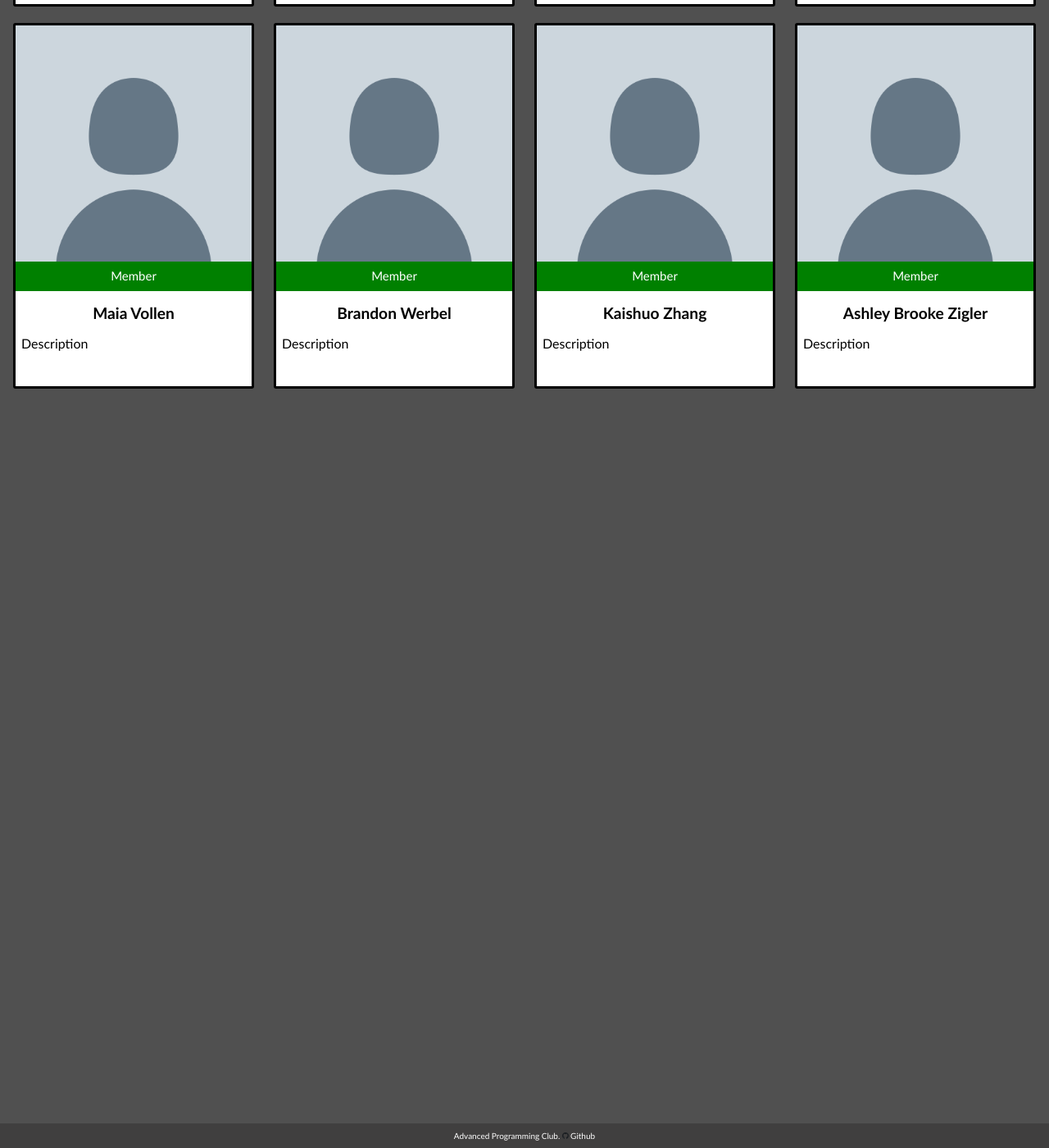
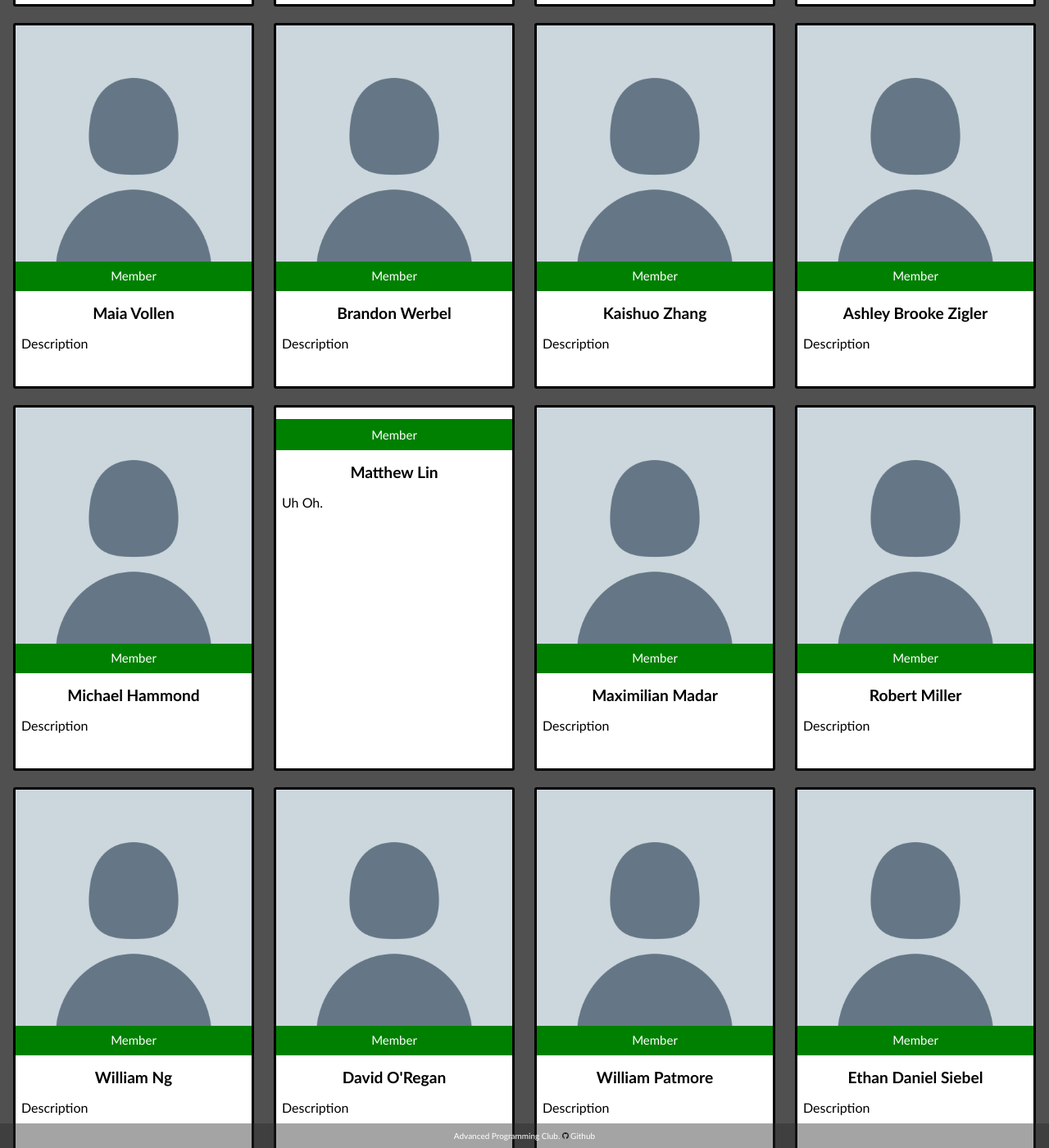
Before and after one commit to apc-gmhs/apc-website, a Jekyll site: the page built from _pages/about_us.html, in a window 1280 px wide and 1400 px high, scrolled down 9971 px. Shown: the whole window at 82% size. Built offline with Jekyll 4.4.1, drawn with Linux system fonts in a browser that asks for light colours; a script that is not in the unit is left out; some of the changed text lies outside the part shown.

Commit message:
CI: Automatically generated member data

```diff
--- a/_data/members.json
+++ b/_data/members.json
@@ -13,7 +13,7 @@
             "desc": "Description"
         },
         {
-            "imagepath": "https://scontent-atl3-1.cdninstagram.com/v/t51.2885-19/76938864_2563035387249308_1144268116168015872_n.jpg?_nc_ht=scontent-atl3-1.cdninstagram.com&_nc_ohc=N4D1I0eG6gUAX9QmLNj&oh=e285e8c29516a4165305acd5fcad062b&oe=5EBC1D68",
+            "imagepath": "https://scontent-atl3-1.cdninstagram.com/v/t51.2885-19/76938864_2563035387249308_1144268116168015872_n.jpg?_nc_ht=scontent-atl3-1.cdninstagram.com&_nc_ohc=u6pBQsEN9nwAX9g3b_5&oh=f32247ab9f2eb46fa33d9f109f83ba3d&oe=5EC011E8",
             "label": "Member",
             "name": "Danny Oppenheimer",
             "desc": "Freshmen boi who worked on the APC website and is basically hackerman himself."
@@ -121,7 +121,7 @@
             "desc": "Member of the advanced program club. Programming and Physics are my forté"
         },
         {
-            "imagepath": "https://scontent-atl3-1.cdninstagram.com/v/t51.2885-19/92028572_2363068673992878_5958965625085755392_n.jpg?_nc_ht=scontent-atl3-1.cdninstagram.com&_nc_ohc=_diHykyw0awAX-DR_OU&oh=cca22bf2e5f28913ce663d84b52d8fce&oe=5EBC9133",
+            "imagepath": "",
             "label": "Member",
             "name": "Rachel Danckaert",
             "desc": "Hello, I’m a senior at GMHS. I am going to be attending Virginia Tech next year, so this will unfortunately my only year in this club. I hope to achieve great things with my prior knowledge of programming."
@@ -157,7 +157,7 @@
             "desc": "Description"
         },
         {
-            "imagepath": "https://scontent-atl3-1.cdninstagram.com/v/t51.2885-19/92262440_234876671218240_2462689940643774464_n.jpg?_nc_ht=scontent-atl3-1.cdninstagram.com&_nc_ohc=XTDXlnjVnhQAX_rn8Ij&oh=5579cfc112270f9f0497afb45b18fbed&oe=5EBCD1C5",
+            "imagepath": "https://scontent-atl3-1.cdninstagram.com/v/t51.2885-19/92262440_234876671218240_2462689940643774464_n.jpg?_nc_ht=scontent-atl3-1.cdninstagram.com&_nc_ohc=PZkbFM-S0h8AX_2aC_3&oh=2d84b8747f8a16fc4f93cf884778d955&oe=5EC0C645",
             "label": "Member",
             "name": "Wynona Finein",
             "desc": "sup don't know why im here but i'm here so might as well have fun with it "
@@ -253,7 +253,6 @@
             "desc": "Description"
         },
         {
-            "imagepath": "https://scontent-atl3-1.cdninstagram.com/v/t51.2885-19/10593524_508431315966897_517804485_a.jpg?_nc_ht=scontent-atl3-1.cdninstagram.com&_nc_ohc=7OlZWMwgb_oAX_RiN_y&oh=fb53c4c58587224d6ccc060b16e030de&oe=5EBD5B27",
             "label": "Contributer",
             "name": "Evan Hom",
             "desc": "Hi. My name is Evan and I love to play football and basketball. I also really like to make stuff and program."
@@ -343,7 +342,7 @@
             "desc": "Description"
         },
         {
-            "imagepath": "https://scontent-atl3-1.cdninstagram.com/v/t51.2885-19/70956040_390984834902819_7625913059105570816_n.jpg?_nc_ht=scontent-atl3-1.cdninstagram.com&_nc_ohc=D3_S0-Y4_loAX8_RBXL&oh=d0003cea343b542fa35e1fcf7804cc65&oe=5EBD98DA",
+            "imagepath": "https://scontent-atl3-1.cdninstagram.com/v/t51.2885-19/70956040_390984834902819_7625913059105570816_n.jpg?_nc_ht=scontent-atl3-1.cdninstagram.com&_nc_ohc=BcFo-UP7IqcAX_mgS68&oh=6ecd4c05ea06c3700f27f680fbb11f5d&oe=5EBD98DA",
             "label": "Member",
             "name": "Rachel Margarella",
             "desc": "I have two dogs and  I like oreos. "
@@ -415,7 +414,6 @@
             "desc": "Description"
         },
         {
-            "imagepath": "https://scontent-atl3-1.cdninstagram.com/v/t51.2885-19/10593524_508431315966897_517804485_a.jpg?_nc_ht=scontent-atl3-1.cdninstagram.com&_nc_ohc=7OlZWMwgb_oAX_RiN_y&oh=fb53c4c58587224d6ccc060b16e030de&oe=5EBD5B27",
             "label": "Member",
             "name": "Hannah Rossi",
             "desc": "Ya girl is currently a prospective (soon-to-be-expert, I promise) programmer. While she may not be 100% fluent in any of the languages, she is fluent in French. *mic drop*"
@@ -451,10 +449,9 @@
             "desc": "Description"
         },
         {
-            "imagepath": "/assets/images/pfp/default_pfp.png",
             "label": "Member",
             "name": "Heran Teddy",
-            "desc": "Description"
+            "desc": "Class of 2022 at gmhs :)"
         },
         {
             "imagepath": "/assets/images/pfp/default_pfp.png",
@@ -503,6 +500,53 @@
             "label": "Member",
             "name": "Ashley Brooke Zigler",
             "desc": "Description"
+        },
+        {
+            "imagepath": "/assets/images/pfp/default_pfp.png",
+            "label": "Member",
+            "name": "Michael Hammond",
+            "desc": "Description"
+        },
+        {
+            "label": "Member",
+            "name": "Matthew Lin",
+            "desc": "Uh Oh."
+        },
+        {
+            "imagepath": "/assets/images/pfp/default_pfp.png",
+            "label": "Member",
+            "name": "Maximilian Madar",
+            "desc": "Description"
+        },
+        {
+            "imagepath": "/assets/images/pfp/default_pfp.png",
+            "label": "Member",
+            "name": "Robert Miller",
+            "desc": "Description"
+        },
+        {
+            "imagepath": "/assets/images/pfp/default_pfp.png",
+            "label": "Member",
+            "name": "William Ng",
+            "desc": "Description"
+        },
+        {
+            "imagepath": "/assets/images/pfp/default_pfp.png",
+            "label": "Member",
+            "name": "David O&#039;Regan",
+            "desc": "Description"
+        },
+        {
+            "imagepath": "/assets/images/pfp/default_pfp.png",
+            "label": "Member",
+            "name": "William Patmore",
+            "desc": "Description"
+        },
+        {
+            "imagepath": "/assets/images/pfp/default_pfp.png",
+            "label": "Member",
+            "name": "Ethan Daniel Siebel",
+            "desc": "Description"
         }
     ]
 }
```
